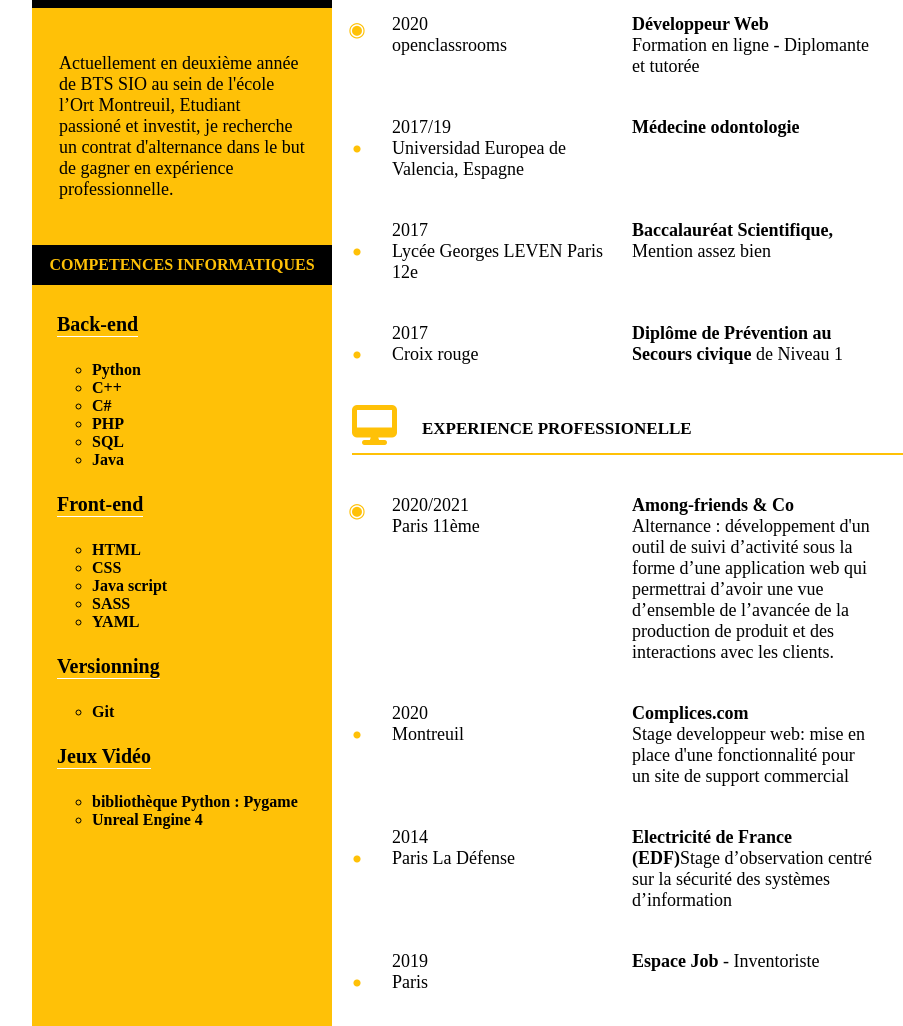
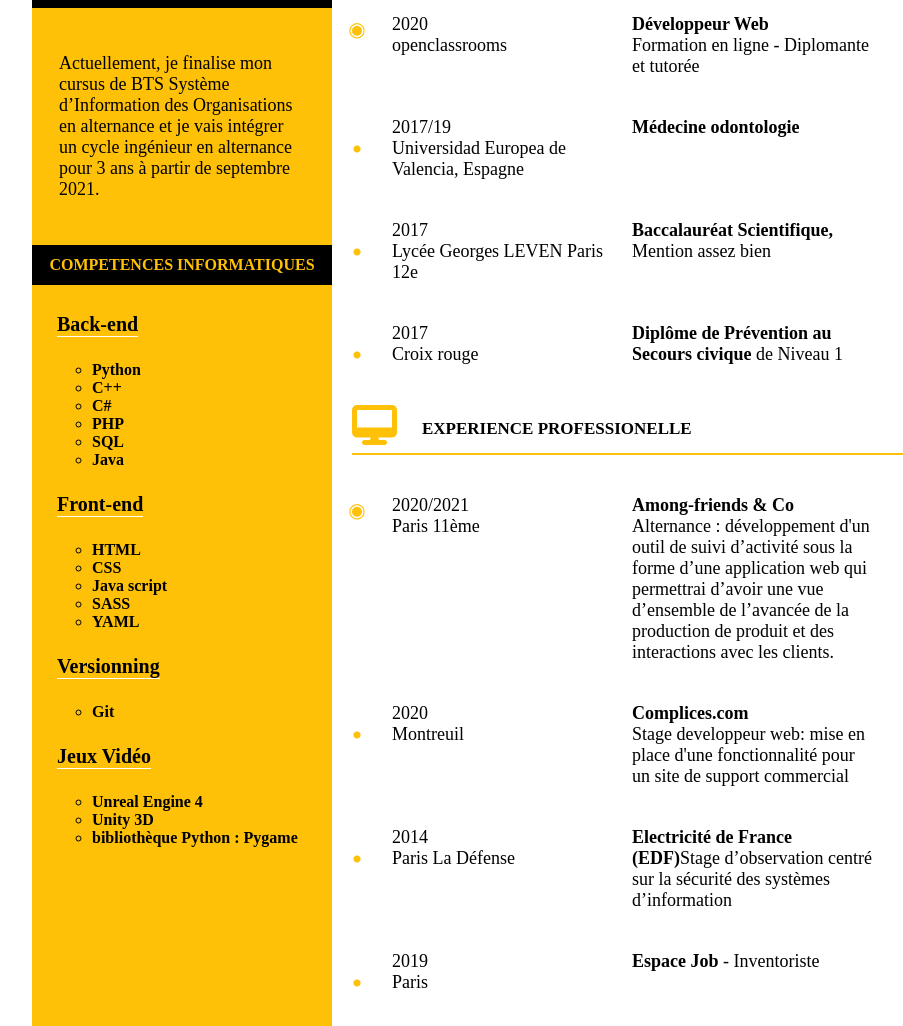
Before and after one commit to samuelBury/CV, a plain HTML site: page index.html in a window 1280 px wide. Shown: the part 431-1457 px from the top of the page, without its empty margins (158-1061 px from the left). Drawn offline with Linux system fonts and the light colour scheme.

Commit message:
contenue_a_propos_moi

```diff
--- a/index.html
+++ b/index.html
@@ -166,7 +166,7 @@
 				<h4> A PROPOS DE MOI </h4>
 			</div>
 			<div class="elementLeft">
-				<p>Actuellement en deuxième année de BTS SIO au sein de l'école l’Ort Montreuil, Etudiant passioné et investit, je recherche un contrat d'alternance dans le but de gagner en expérience professionnelle.
+				<p>Actuellement, je finalise mon cursus de BTS Système d’Information des Organisations en alternance et je vais intégrer un cycle ingénieur en alternance pour 3 ans à partir de septembre 2021.
 					</p>
 					</div>
 		<section>
@@ -209,8 +209,10 @@
 					<h5>Jeux Vidéo</h5>
 				</div>
 				<ul class="competence">
+					<li><em class="gras">Unreal Engine 4</em></li>
+					<li><em class="gras">Unity 3D</em></li>
 					<li><em class="gras">bibliothèque Python : Pygame</em></li>
-					<li><em class="gras">Unreal Engine 4</em></li>
+
 				</ul>
 			</div>
 
```
